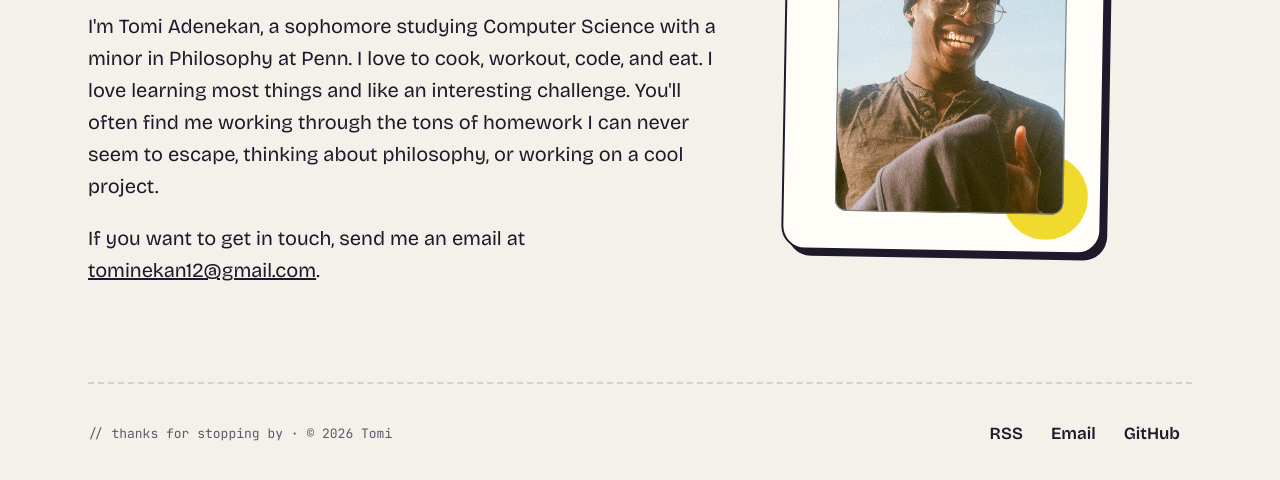
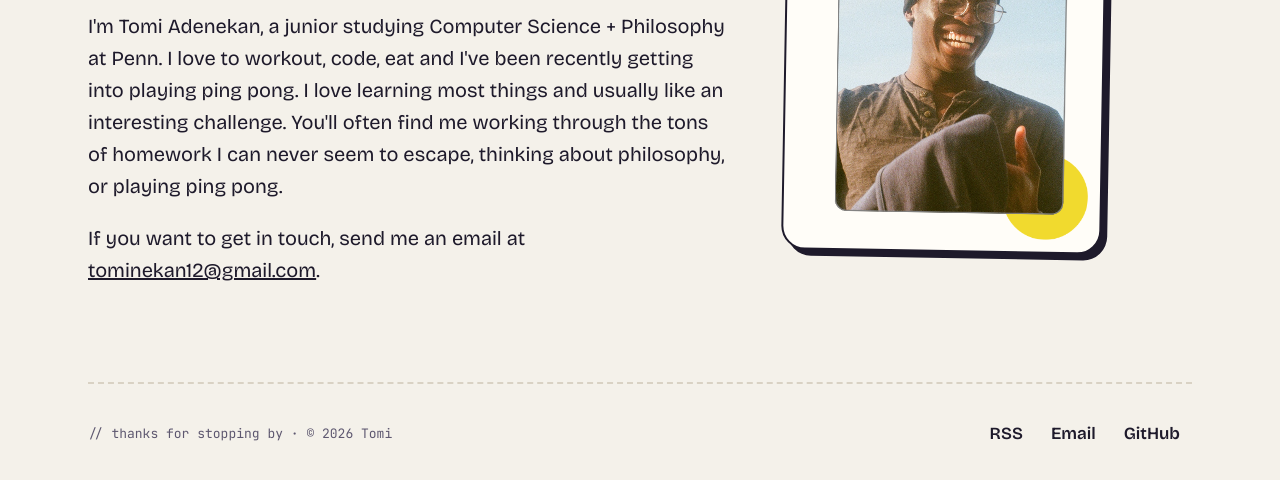
Before and after one commit to tominekan/musingsv2, an Astro site: page /about in a window 1280 px wide. Shown: the part 284-764 px from the top of the page. Built offline with nearby package versions, Linux system fonts and the light colour scheme; Astro itself is replaced by a stand-in of ours.

Commit message:
Editing about me

```diff
--- a/src/pages/about.astro
+++ b/src/pages/about.astro
@@ -9,10 +9,10 @@ import tomi from '../assets/tomi.png';
       <p class="kicker">// about</p>
       <h1>Who <span class="hl" data-topic="philosophy">am I?</span></h1>
       <p>
-        I'm Tomi Adenekan, a sophomore studying Computer Science with a minor in Philosophy at Penn. I love to
-        cook, workout, code, and eat. I love learning most things and like an interesting challenge. You'll often
-        find me working through the tons of homework I can never seem to escape, thinking about philosophy, or
-        working on a cool project.
+        I'm Tomi Adenekan, a junior studying Computer Science + Philosophy at Penn. I love to
+        workout, code, eat and I've been recently getting into playing ping pong. I love learning most things and
+        usually like an interesting challenge. You'll often find me working through the tons of homework I can never
+        seem to escape, thinking about philosophy, or playing ping pong.
       </p>
       <p>
         If you want to get in touch, send me an email at{' '}
```
